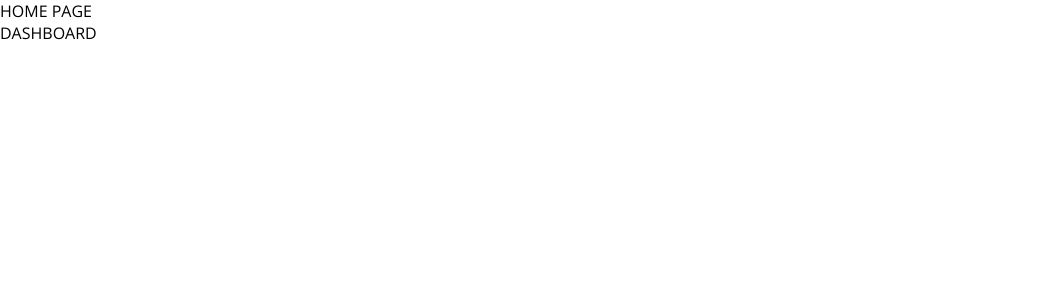
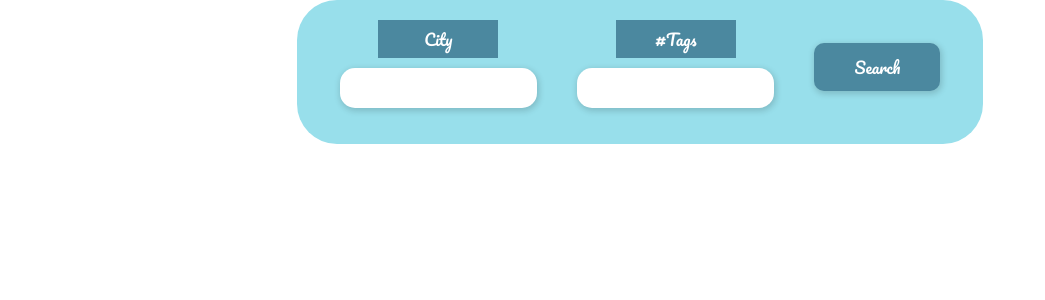
Before and after one commit to Boczarsky/ics-frontend, a React (Create React App) app: page / in a window 1280 px wide. Shown: the top 300 px of the page, without its empty margins (0-1045 px from the left). Built offline with nearby package versions, Linux system fonts and the light colour scheme.

Commit message:
search panel

```diff
--- a/src/App.tsx
+++ b/src/App.tsx
@@ -1,10 +1,11 @@
 import React from 'react';
 import { BrowserRouter as Router, Route, Switch } from 'react-router-dom';
 import './App.css';
-import { Home } from './components/Home';
 import Login from './components/Login';
 import PageNotFound from './components/PageNotFound';
 import Register from './components/Register';
+import Dashboard from './components/Dashboard';
+import BrowseShops from './components/BrowseShops';
 
 const App: React.FC = () => {
   return (
@@ -17,8 +18,11 @@ const App: React.FC = () => {
           <Route path="/register">
             <Register/>
           </Route>
+          <Route path="/browse">
+            <BrowseShops/>
+          </Route>
           <Route path="/">
-            <Home/>
+            <Dashboard/>
           </Route>
           <Route path="*">
             <PageNotFound />
--- /dev/null
+++ b/src/components/Dashboard/SearchShops/index.tsx
@@ -0,0 +1,34 @@
+import React, { FormEvent, useState } from 'react';
+import './style.css';
+import BasicInput from '../../common/BasicInput';
+import TagsInput from '../../common/TagsInput';
+
+const SearchShops = () => {
+  const [tags, setTags] = useState([] as string[]);
+  const [city, setCity] = useState('');
+  const handleFormSubmit = (event: FormEvent) => {
+    event.preventDefault();
+    console.log(city, tags);
+  }
+  return (
+    <div className="search-shops">
+      <form className="search-shops__form" onSubmit={handleFormSubmit}>
+        <BasicInput
+          label="City"
+          labelClass="search-shops__label"
+          inputProps={{type: 'text', name: 'city', id: 'city', value: city}}
+          handleChange={setCity}
+        />
+        <TagsInput
+          label="#Tags"
+          labelClass="search-shops__label"
+          tags={tags}
+          handleChange={setTags}
+        />
+        <button className="search-shops__submit b-button">Search</button>
+      </form>
+    </div>
+  )
+};
+
+export default SearchShops;
--- /dev/null
+++ b/src/components/Dashboard/SearchShops/style.css
@@ -0,0 +1,27 @@
+.search-shops {
+  display: flex;
+  justify-content: center;
+  align-items: center;
+  max-width: 80vw;
+  background-color: #98DFEB;
+  padding: 10px 20px 20px 20px;
+  border-radius: 40px;
+}
+.search-shops__form {
+  display: flex;
+  flex-wrap: wrap;
+  justify-content: center;
+  align-items: flex-start;
+}
+.search-shops__form > div {
+  padding: 0 20px;
+  width: calc(50% - 126px);
+}
+.search-shops__submit {
+  align-self: center;
+  margin: 20px;
+}
+.search-shops__form .search-shops__label {
+  align-self: center;
+  padding: 5px 0px;
+}
--- /dev/null
+++ b/src/components/Dashboard/index.tsx
@@ -0,0 +1,13 @@
+import React from 'react';
+import './style.css';
+import SearchShops from './SearchShops';
+
+const Dashboard = () => {
+  return (
+    <div className="dashboard">
+      <SearchShops/>
+    </div>
+  )
+};
+
+export default Dashboard;
--- /dev/null
+++ b/src/components/Dashboard/style.css
@@ -0,0 +1,5 @@
+.dashboard {
+  display: flex;
+  flex-direction: column;
+  align-items: center;
+}
--- a/src/components/Home/Dashboard/index.tsx
+++ /dev/null
@@ -1,9 +0,0 @@
-import React from 'react'
-
-export const Dashboard = () => {
-  return (
-    <div className="dashboard">
-      DASHBOARD
-    </div>
-  )
-}
--- a/src/components/Home/index.tsx
+++ /dev/null
@@ -1,22 +0,0 @@
-import React from 'react'
-import { BrowserRouter as Router, Switch, Route } from 'react-router-dom'
-import { Dashboard } from './Dashboard'
-import { SearchShops } from './SearchShops'
-
-export const Home = () => {
-  return (
-    <div className="home">
-      HOME PAGE
-      <Router>
-        <Switch>
-          <Route path="/search">
-            <SearchShops/>
-          </Route>
-          <Route path="/">
-            <Dashboard/>
-          </Route>
-        </Switch>
-      </Router>
-    </div>
-  )
-}
--- a/src/components/Register/index.tsx
+++ b/src/components/Register/index.tsx
@@ -13,10 +13,6 @@ const Register = () => {
     // on success
     dispatch(clearForm());
   }
-
-  useEffect(() => {
-    console.log(state);
-  }, [state]);
 
   return (
     <div className="register">
--- a/src/components/common/BasicInput/index.tsx
+++ b/src/components/common/BasicInput/index.tsx
@@ -3,13 +3,14 @@ import './style.css';
 
 export interface BasicInputProps {
   label?: string;
+  labelClass?: string;
   inputProps: any;
   handleChange?: (value: string) => void;
   validationError?: string;
 }
 
 const BasicInput = (props: BasicInputProps) => {
-  const { inputProps, handleChange, label, validationError } = props;
+  const { inputProps, handleChange, label, labelClass, validationError } = props;
 
   const parseInputEvent = (event: any) => {
     if (event.target) {
@@ -20,7 +21,7 @@ const BasicInput = (props: BasicInputProps) => {
   }
   return (
     <div className={`basic-input${validationError ? ' basic-input--invalid' : ''}`}>
-      {label && <div className="basic-input__label p-font">{label}</div>}
+      {label && <div className={`basic-input__label p-font ${labelClass}`}>{label}</div>}
       <input
         onChange={parseInputEvent}
         className="basic-input__input"
--- /dev/null
+++ b/src/components/common/TagsInput/index.tsx
@@ -0,0 +1,54 @@
+import React, { KeyboardEvent } from 'react';
+import './style.css';
+
+export interface TagsInputProps {
+  label?: string;
+  labelClass?: string;
+  tags: string[];
+  handleChange: (tags: string[]) => any;
+}
+
+const TagsInput = (props: TagsInputProps) => {
+  const {label, labelClass, tags, handleChange} = props;
+
+  const setToArray = (set: Set<string>) => {
+    const array = [];
+    // @ts-ignore
+    for(let item of set.values()) {
+      array.push(item);
+    }
+    return array;
+  }
+
+  const removeTag = (tag: string) => {
+    const set = new Set(tags);
+    set.delete(tag);
+    handleChange(setToArray(set));
+  }
+
+  const handleInsertTag = (event: KeyboardEvent<HTMLInputElement>) => {
+    const input = event.target as HTMLInputElement;
+    const { keyCode } = event;
+    if(keyCode === 32 && input.value.trim()) {
+      const set = new Set(tags);
+      set.add(input.value.trim());
+      handleChange(setToArray(set));
+      input.value = '';
+    }
+  }
+  return (
+    <div className="tags-input">
+      {label && <div className={`tags-input__label p-font ${labelClass}`}>{label}</div>}
+      <div className="tags-input__wrapper">
+        {tags.map((tag: string) => (
+          <div className="tags-input__tag" key={tag} onClick={() => removeTag(tag)}>
+            <span>#{tag}</span>
+          </div>
+        ))}
+        <input className="tags-input__input" onKeyDown={handleInsertTag}/>
+      </div>
+    </div>
+  )
+}
+
+export default TagsInput
--- /dev/null
+++ b/src/components/common/TagsInput/style.css
@@ -0,0 +1,50 @@
+.tags-input {
+  display: flex;
+  flex-direction: column;
+  align-items: flex-start;
+}
+.tags-input__label {
+  padding: 5px 20px;
+  margin: 10px 20px;
+  background-color: #4B889F;
+  text-align: center;
+  color: white;
+  min-width: 120px;
+}
+.tags-input__wrapper {
+  display: flex;
+  flex-wrap: wrap;
+  align-items: center;
+  background-color: white;
+  border: none;
+  box-shadow: 1px 2px 6px 1px rgba(0,0,0,0.16);
+  border-radius: 15px;
+  padding: 0px 10px;
+  min-height: 40px;
+  width: calc(100% - 20px);
+  font-family: inherit;
+  font-size: 0.9rem;
+}
+.tags-input__tag {
+  display: flex;
+  justify-content: center;
+  align-items: center;
+  background: #98DFEB;
+  font-size: 14px;
+  height: 28px;
+  padding: 0 10px;
+  margin: 5px;
+  border-radius: 14px;
+  color: white;
+  font-weight: bold;
+  letter-spacing: 2px;
+}
+.tags-input__input {
+  flex: 1;
+  background: none;
+  border: none;
+  font-family: inherit;
+}
+.tags-input__input:focus {
+  outline: none;
+}
```
Also changed, not shown: src/components/BrowseShops/index.tsx (renamed from src/components/Home/SearchShops/index.tsx, +6 -4 lines).
